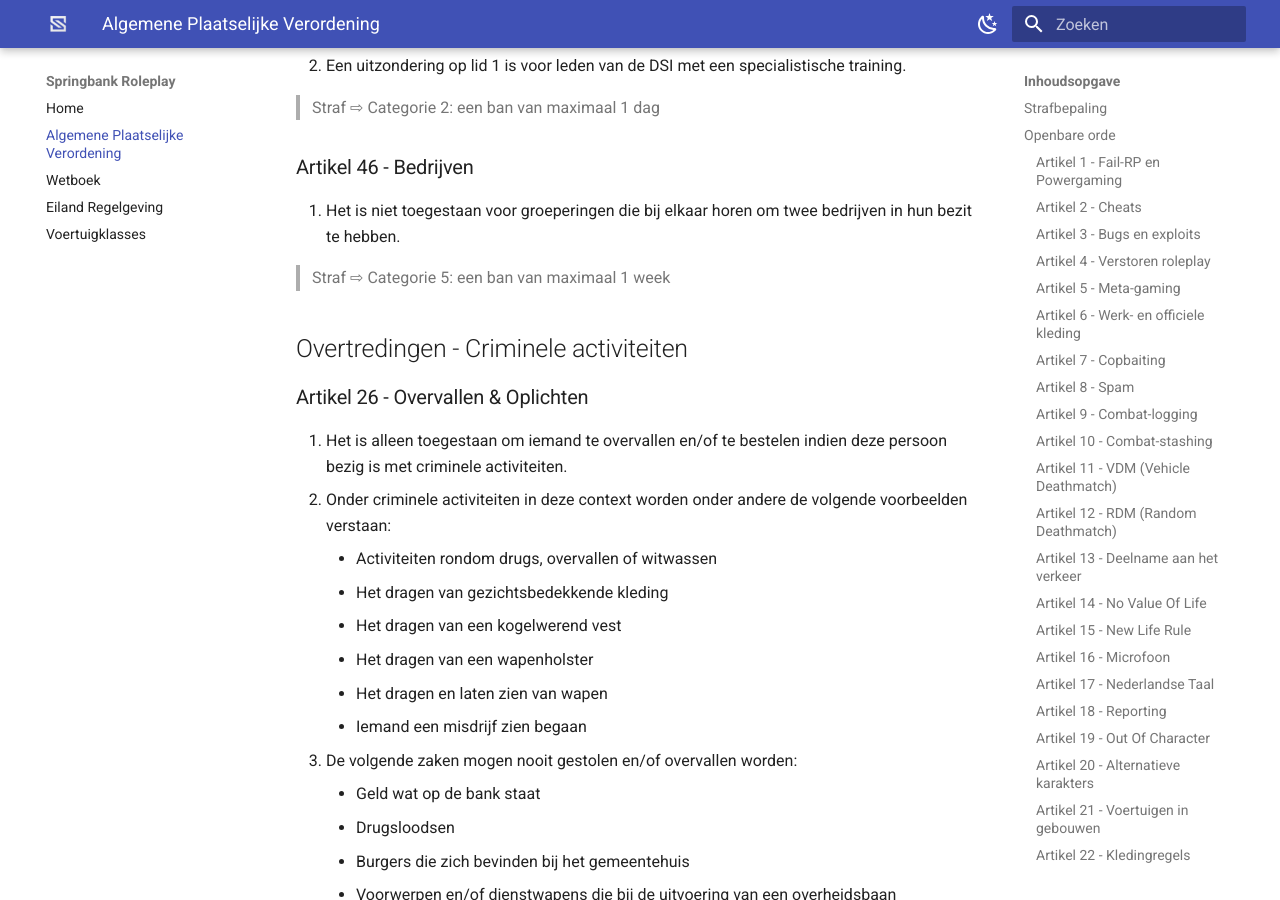
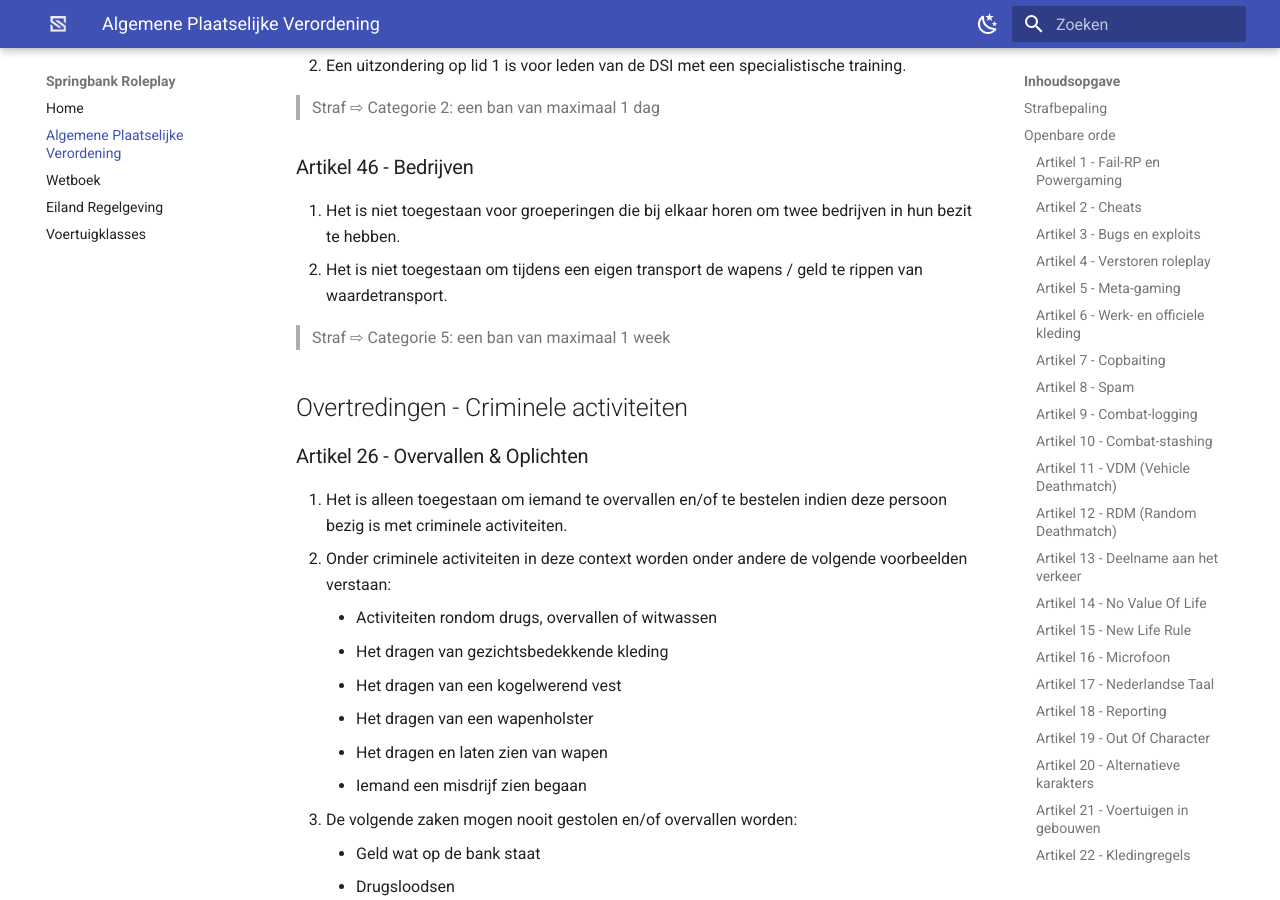
Before and after one commit to kevinpannenborg/wet-en-regelgeving, an MkDocs documentation site: the page built from docs/apv.md, in a window 1280 px wide and 900 px high, scrolled down 10367 px. Built offline with MkDocs 1.6.1 and Material for MkDocs 9.7.7, drawn with Linux system fonts in a browser that asks for light colours; comment, search, counter and statistics services are not loaded.

Commit message:
Update apv.md

```diff
--- a/docs/apv.md
+++ b/docs/apv.md
@@ -275,6 +275,7 @@ Een lid van het staffteam heeft de mogelijkheid om op basis van de context, situ
 ### Artikel 46 - Bedrijven
 
 1. Het is niet toegestaan voor groeperingen die bij elkaar horen om twee bedrijven in hun bezit te hebben.
+2. Het is niet toegestaan om tijdens een eigen transport de wapens / geld te rippen van waardetransport.
 
 > Straf ⇨ Categorie 5: een ban van maximaal 1 week
 
```
